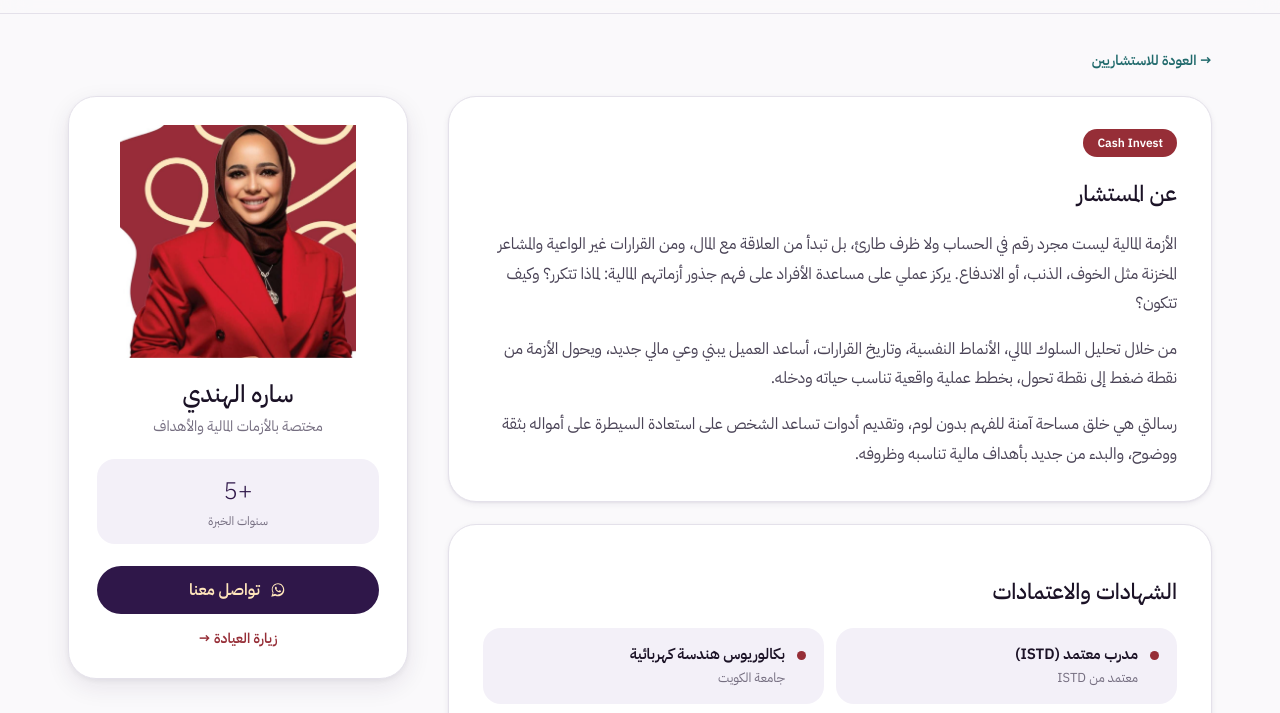
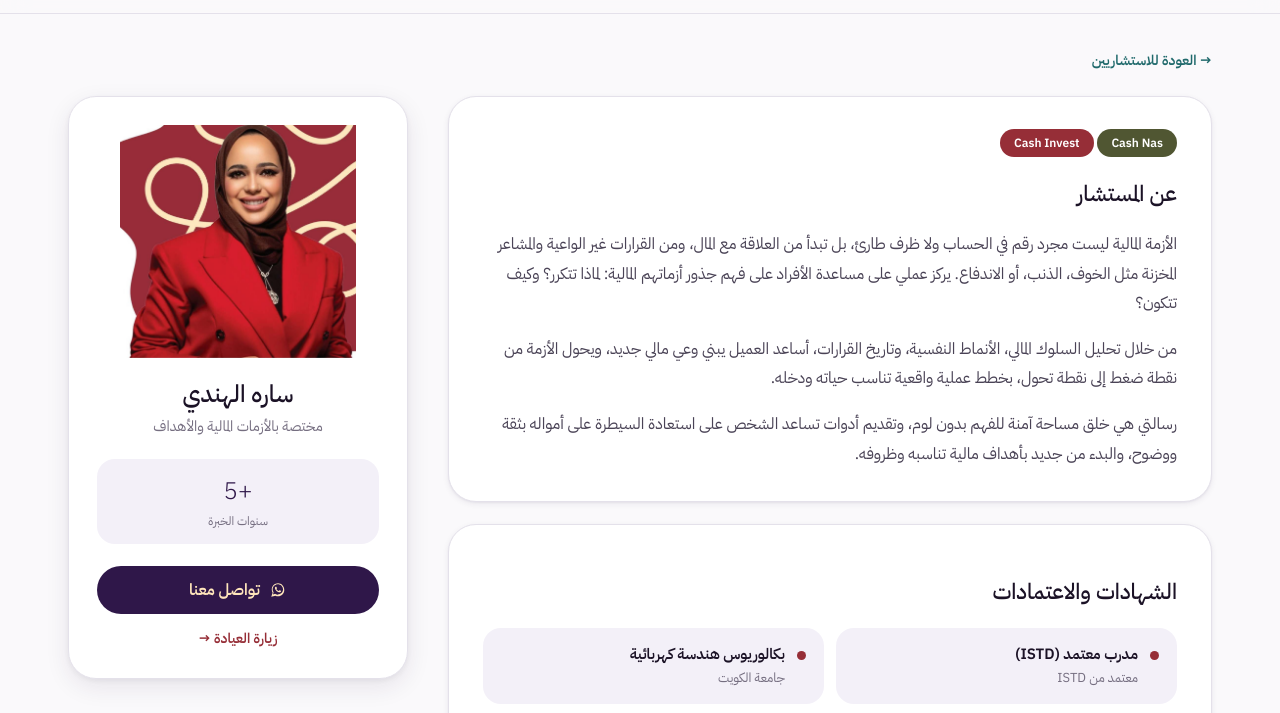
Before and after one commit to cashclinickwt/cashclinic, a plain HTML site: page consultants/sara.html in a window 1280 px wide. Shown: the part 59-772 px from the top of the page. Drawn offline with Linux system fonts and the light colour scheme.

Commit message:
سارة: Cash Nas beside Cash Invest (home page and her page)
Co-Authored-By: Claude Opus 5.5 <noreply@anthropic.com>
Claude-Session: https://claude.ai/code/session_01Uhw4XYqMo3CeZoWD5ZcpCa

```diff
--- a/consultants/sara.html
+++ b/consultants/sara.html
@@ -48,6 +48,7 @@
     <!-- MAIN -->
     <div>
       <div class="cc-cons-card">
+        <span class="cc-cons-chip" style="background:#505632;">Cash Nas</span>
         <span class="cc-cons-chip">Cash Invest</span>
         <h2 class="cc-cons-h" data-ar="عن المستشار" data-en="About the consultant">عن المستشار</h2>
         <div class="cc-cons-bio">
```
Also changed, not shown: index.html (+1 -0 lines).
